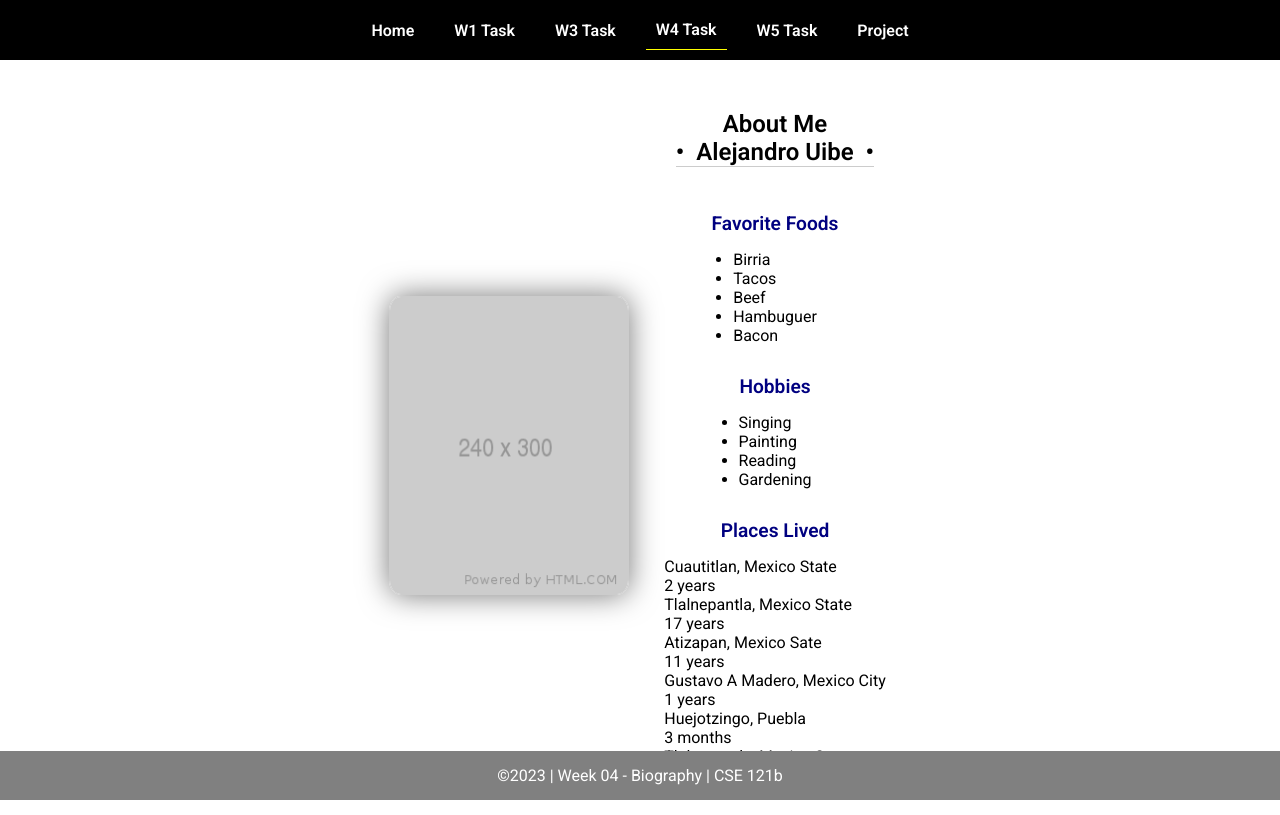
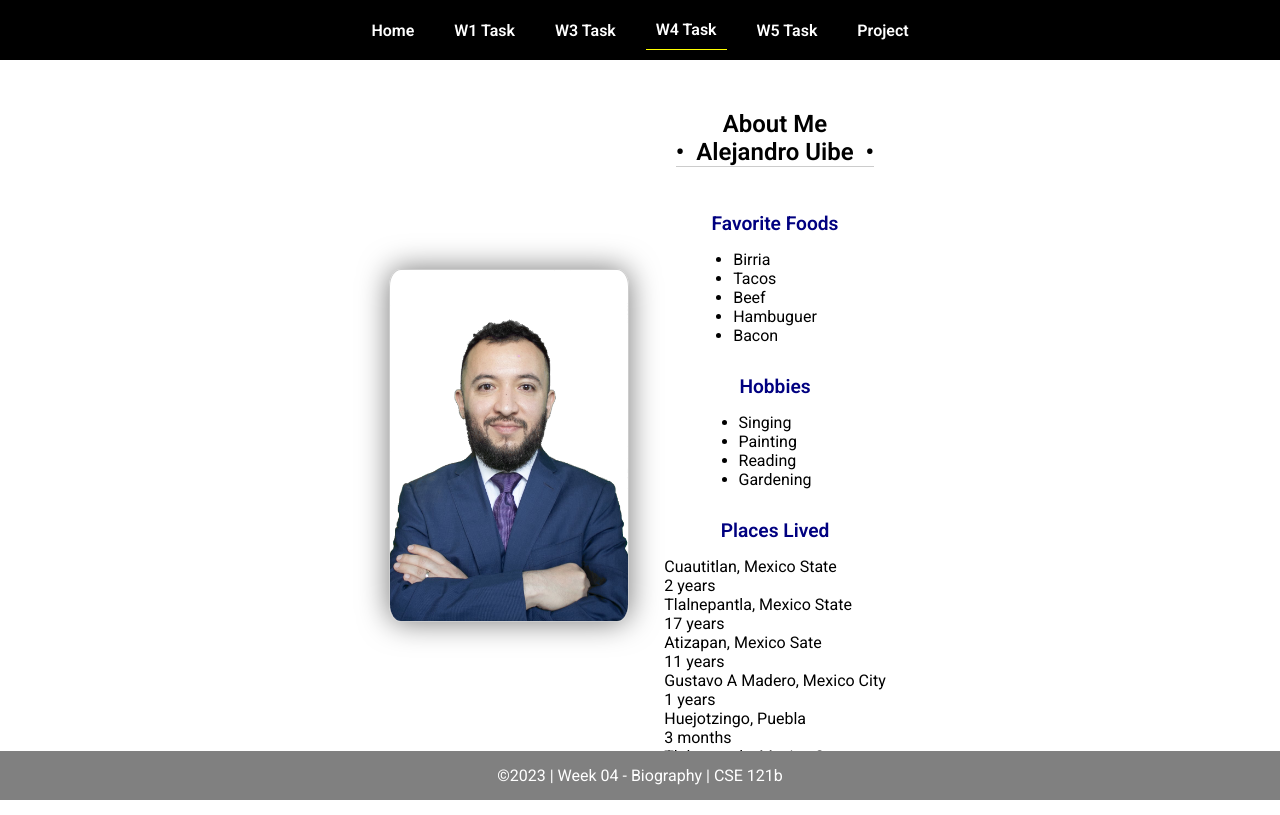
Before and after one commit to dia20019/cse121b, a plain HTML site: page w04-task.html in a window 1280 px wide. Drawn offline with Linux system fonts and the light colour scheme.

Commit message:
w4corrected agaiun

```diff
--- a/w04-task.html
+++ b/w04-task.html
@@ -26,7 +26,7 @@
   </nav>
   <main id="home">
     <picture>
-      <img id="photo" src="images/placeholder.png" alt="Placeholder Image">
+      <img id="photo" src="images/FotoAUDpng.png" alt="Placeholder Image">
     </picture>
     <section>
       <h1>About Me<br>• &nbsp;<span id="name"></span>&nbsp; •</h1>
```
